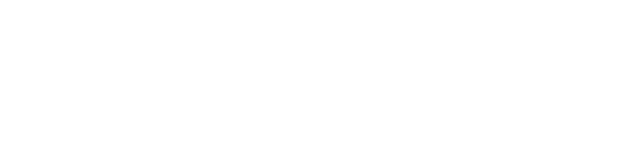
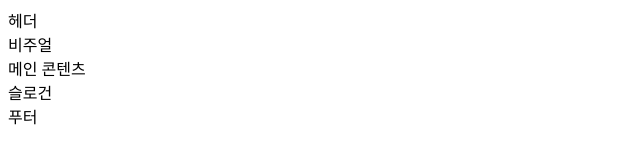
Before and after one commit to hj9317/www, a plain HTML site: page index.html in a window 1280 px wide. Shown: the whole page, without its empty margins (0-640 px from the left). Drawn offline with Linux system fonts and the light colour scheme.

Commit message:
html 구조설계

```diff
--- a/index.html
+++ b/index.html
@@ -7,6 +7,12 @@
     <title>Web cafe</title>
   </head>
   <body>
-
+    <div class="wrapper">
+      <header class="header">헤더</header>
+      <div class="visual">비주얼</div>
+      <main class="main-content">메인 콘텐츠</main>
+      <article class="slogan">슬로건</article>
+      <footer class="footer">푸터
+    </div>
   </body>
 </html>
```
Lines whose indentation alone changed are shown as unchanged.
